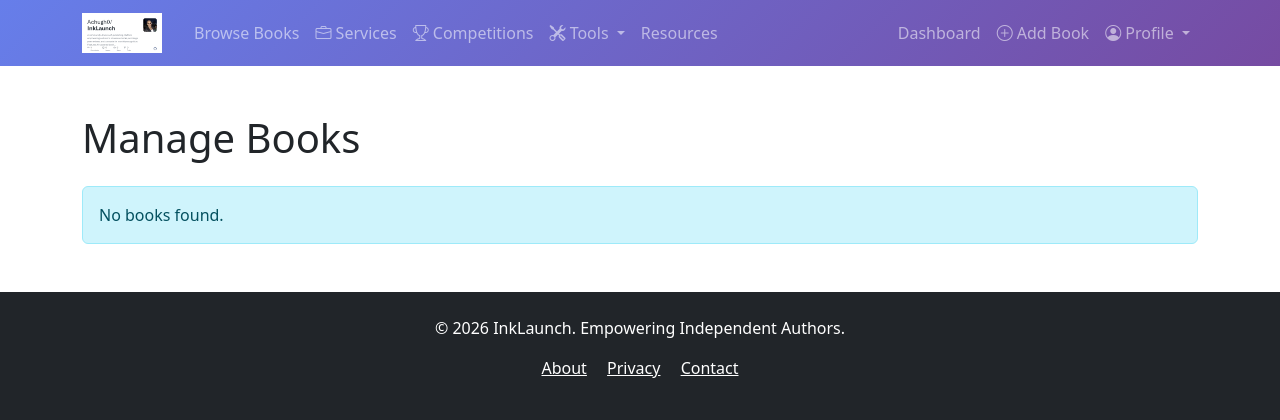
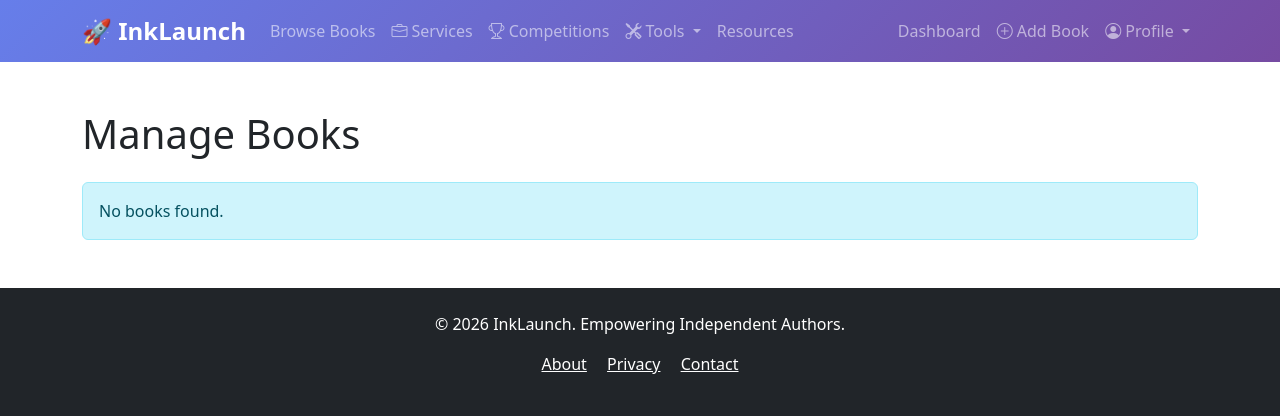
Before and after one commit to Achugh0/InkLaunch, a Flask app: page /admin/books in a window 1280 px wide. Shown: the top 420 px of the page. Run offline with Flask 3, Linux system fonts and the light colour scheme; the visitor is signed in with stand-in values (Sample User, id 1); data that the repository does not hold is empty.

Commit message:
Replace logo image with text branding

```diff
--- a/app/templates/base.html
+++ b/app/templates/base.html
@@ -51,7 +51,7 @@
     <nav class="navbar navbar-expand-lg navbar-dark" style="background: linear-gradient(135deg, #667eea 0%, #764ba2 100%);">
         <div class="container">
             <a class="navbar-brand d-flex align-items-center" href="{{ url_for('main.index') }}">
-                <img src="{{ url_for('static', filename='images/inklaunch-logo.png') }}" alt="InkLaunch" height="40" class="me-2">
+                <span style="font-size: 24px; font-weight: bold;">🚀 InkLaunch</span>
             </a>
             <button class="navbar-toggler" type="button" data-bs-toggle="collapse" data-bs-target="#navbarNav">
                 <span class="navbar-toggler-icon"></span>
```
